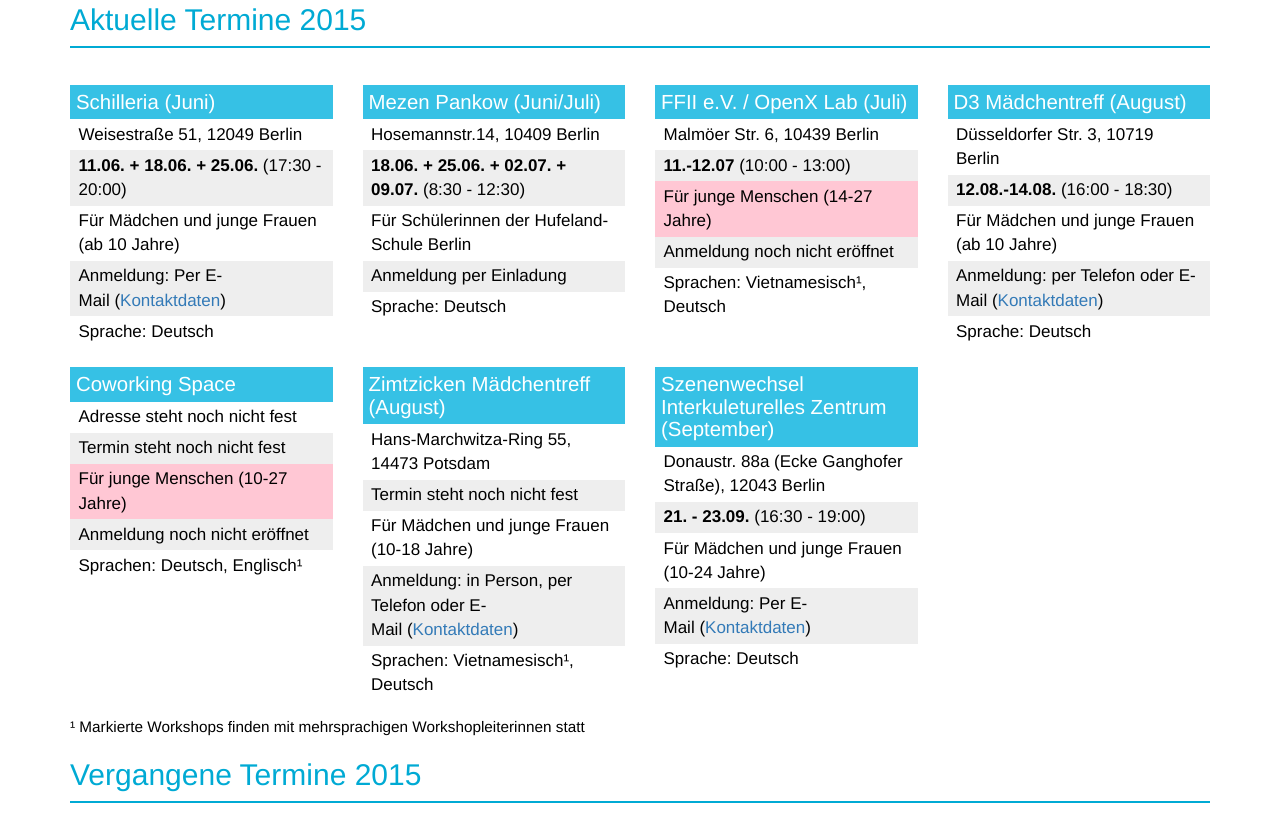
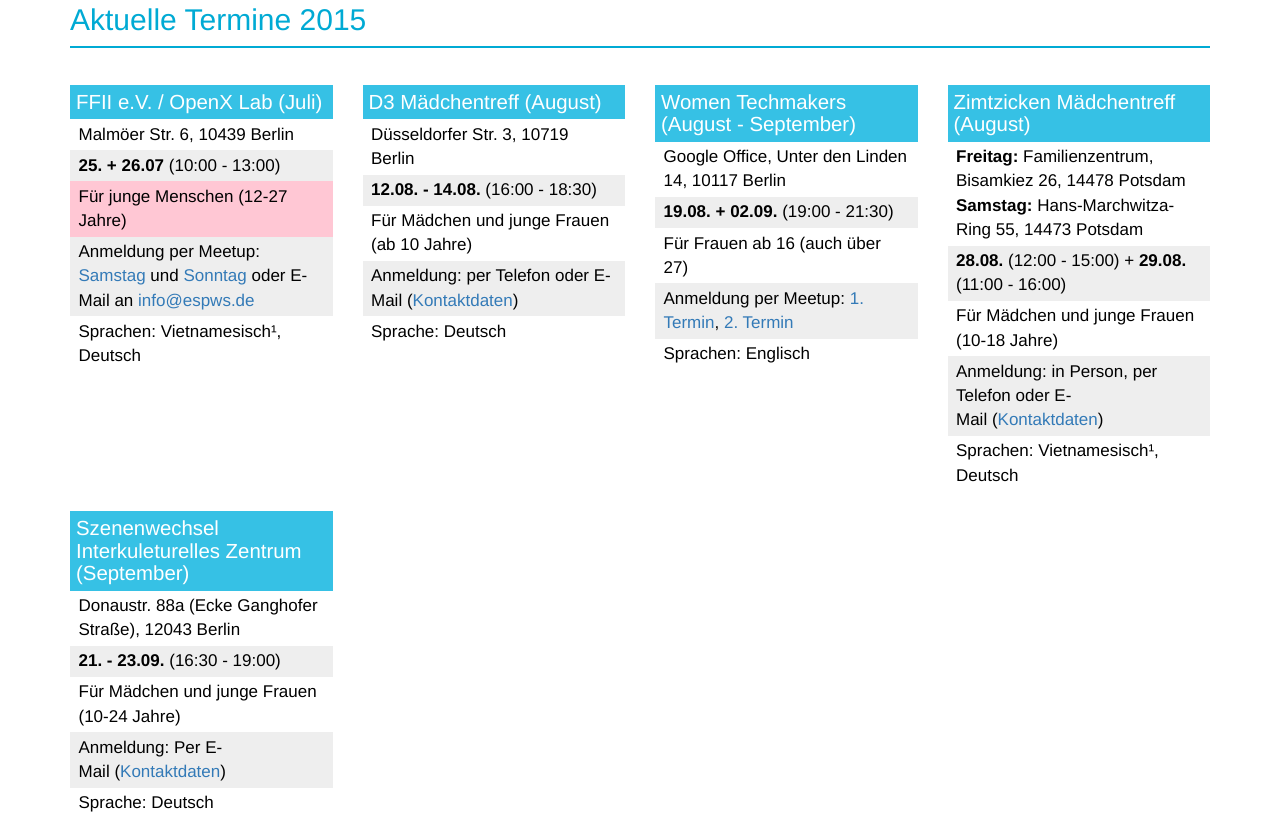
Before and after one commit to qubodup/esp, a plain HTML site: page index.html in a window 1280 px wide. Shown: the part 1035-1857 px from the top of the page. Drawn offline with nearby package versions, Linux system fonts and the light colour scheme; a script that the page names is missing.

Commit message:
update dates

```diff
--- a/index.html
+++ b/index.html
@@ -76,62 +76,44 @@
 
 <div class="row">
 
-	<div class="col-md-3 date"><div>
-	<h3>Schilleria (Juni)</h3>
-	<p>Weisestraße 51, 12049 Berlin</p>
-	<p><strong>11.06. + 18.06. + 25.06.</strong> (17:30 - 20:00)</p>
-  <p>Für Mädchen und junge Frauen (ab 10 Jahre)</p>
-	<p>Anmeldung: Per E-Mail (<a target="_blank" href="http://schilleria.blogspot.de/p/blog-page.html">Kontaktdaten</a>)</p>
-  <p>Sprache: Deutsch</p>
-	</div></div>
-
-	<div class="col-md-3 date"><div>
-	<h3>Mezen Pankow (Juni/Juli)</h3>
-	<p>Hosemannstr.14, 10409 Berlin</p>
-	<p><strong>18.06. + 25.06. + 02.07. + 09.07.</strong> (8:30 - 12:30)</p>
-  <p>Für Schülerinnen der Hufeland-Schule Berlin</p>
-	<p>Anmeldung per Einladung</p>
-  <p>Sprache: Deutsch</p>
-	</div></div>
-
 	<div class="col-md-3 date"><div class="date-inner">
 	<h3>FFII e.V. / OpenX Lab (Juli)</h3>
 	<p>Malmöer Str. 6, 10439 Berlin</p>
-	<p><strong>11.-12.07</strong> (10:00 - 13:00)</p>
-  <p class="ppl-mix">Für junge Menschen (14-27 Jahre)</p>
-	<p>Anmeldung noch nicht eröffnet</p>
+	<p><strong>25. + 26.07</strong> (10:00 - 13:00)</p>
+  <p class="ppl-mix">Für junge Menschen (12-27 Jahre)</p>
+	<p>Anmeldung per Meetup: <a target="_blank" href="http://www.meetup.com/OpenXLab/events/224043543/">Samstag</a> und <a target="_blank" href="http://www.meetup.com/OpenXLab/events/224043734/">Sonntag</a> oder E-Mail an <a href="mailto:info@espws.de">info@espws.de</a></p>
   <p>Sprachen: Vietnamesisch¹, Deutsch</p>
 	</div></div>
 
 	<div class="col-md-3 date"><div>
 	<h3>D3 Mädchentreff (August)</h3>
 	<p>Düsseldorfer Str. 3, 10719 Berlin</p>
-	<p><strong>12.08.-14.08.</strong> (16:00 - 18:30)</p>
+	<p><strong>12.08. - 14.08.</strong> (16:00 - 18:30)</p>
   <p>Für Mädchen und junge Frauen (ab 10 Jahre)</p>
 	<p>Anmeldung: per Telefon oder E-Mail (<a target="_blank" href="http://www.pfh-berlin.de/kinder-und-jugendhilfe/einrichtungen/d3-maedchentreff">Kontaktdaten</a>)</p>
   <p>Sprache: Deutsch</p>
 	</div></div>
 
-</div><!-- .row -->
-<div class="row">
-
 	<div class="col-md-3 date"><div>
-	<h3>Coworking Space</h3>
-	<p>Adresse steht noch nicht fest </p>
-	<p>Termin steht noch nicht fest</p>
-  <p class="ppl-mix">Für junge Menschen (10-27 Jahre)</p>
-	<p>Anmeldung noch nicht eröffnet</p>
-  <p>Sprachen: Deutsch, Englisch¹</p>
+	<h3>Women Techmakers (August - September)</h3>
+	<p>Google Office, Unter den Linden 14, 10117 Berlin</p>
+	<p><strong>19.08. + 02.09.</strong> (19:00 - 21:30)</p>
+  <p>Für Frauen ab 16 (auch über 27)</p>
+	<p>Anmeldung per Meetup: <a href="http://www.meetup.com/gdgberlin/events/223867166/">1. Termin</a>, <a href="http://www.meetup.com/gdgberlin/events/223867179/">2. Termin</a></p>
+  <p>Sprachen: Englisch</p>
 	</div></div>
 
 	<div class="col-md-3 date"><div>
 	<h3>Zimtzicken Mädchentreff (August)</h3>
-	<p>Hans-Marchwitza-Ring 55, 14473 Potsdam</p>
-	<p>Termin steht noch nicht fest</p>
+	<p><strong>Freitag:</strong> Familienzentrum, Bisamkiez 26, 14478 Potsdam<br><strong>Samstag:</strong> Hans-Marchwitza-Ring 55, 14473 Potsdam</p>
+	<p><strong>28.08.</strong> (12:00 - 15:00) + <strong>29.08.</strong> (11:00 - 16:00)</p>
   <p>Für Mädchen und junge Frauen (10-18 Jahre)</p>
 	<p>Anmeldung: in Person, per Telefon oder E-Mail (<a target="_blank" href="http://www.zimtzicken-potsdam.de/home/kontakt/">Kontaktdaten</a>)</p>
   <p>Sprachen: Vietnamesisch¹, Deutsch</p>
 	</div></div>
+
+</div><!-- .row -->
+<div class="row">
 
 	<div class="col-md-3 date"><div>
 	<h3>Szenenwechsel Interkuleturelles Zentrum (September)</h3>
@@ -175,6 +157,27 @@
 	<p><strong>30.05.</strong> (10:00 - 18:00)</p>
   <p>Für Mädchen und junge Frauen (10-21 Jahre)</p>
 	<p>Anmeldung: in Person oder per Telefon (<a target="_blank" href="http://tivolotte.de/kontakt/">Kontaktdaten</a>)</p>
+  <p>Sprache: Deutsch</p>
+	</div></div>
+
+	<div class="col-md-3 date past"><div>
+	<h3>Mezen Pankow (Juni/Juli)</h3>
+	<p>Hosemannstr.14, 10409 Berlin</p>
+	<p><strong>18.06. + 25.06. + 02.07. + 09.07.</strong> (8:30 - 12:30)</p>
+  <p>Für SchülerInnen der Hufeland-Schule Berlin</p>
+	<p>Anmeldung per Einladung</p>
+  <p>Sprache: Deutsch</p>
+	</div></div>
+
+</div><!-- .row -->
+<div class="row">
+
+	<div class="col-md-3 date past"><div>
+	<h3>Schilleria (Juni)</h3>
+	<p>Weisestraße 51, 12049 Berlin</p>
+	<p><strong>11.06. + 18.06. + 25.06.</strong> (17:30 - 20:00)</p>
+  <p>Für Mädchen und junge Frauen (ab 10 Jahre)</p>
+	<p>Anmeldung: Per E-Mail (<a target="_blank" href="http://schilleria.blogspot.de/p/blog-page.html">Kontaktdaten</a>)</p>
   <p>Sprache: Deutsch</p>
 	</div></div>
 
```
